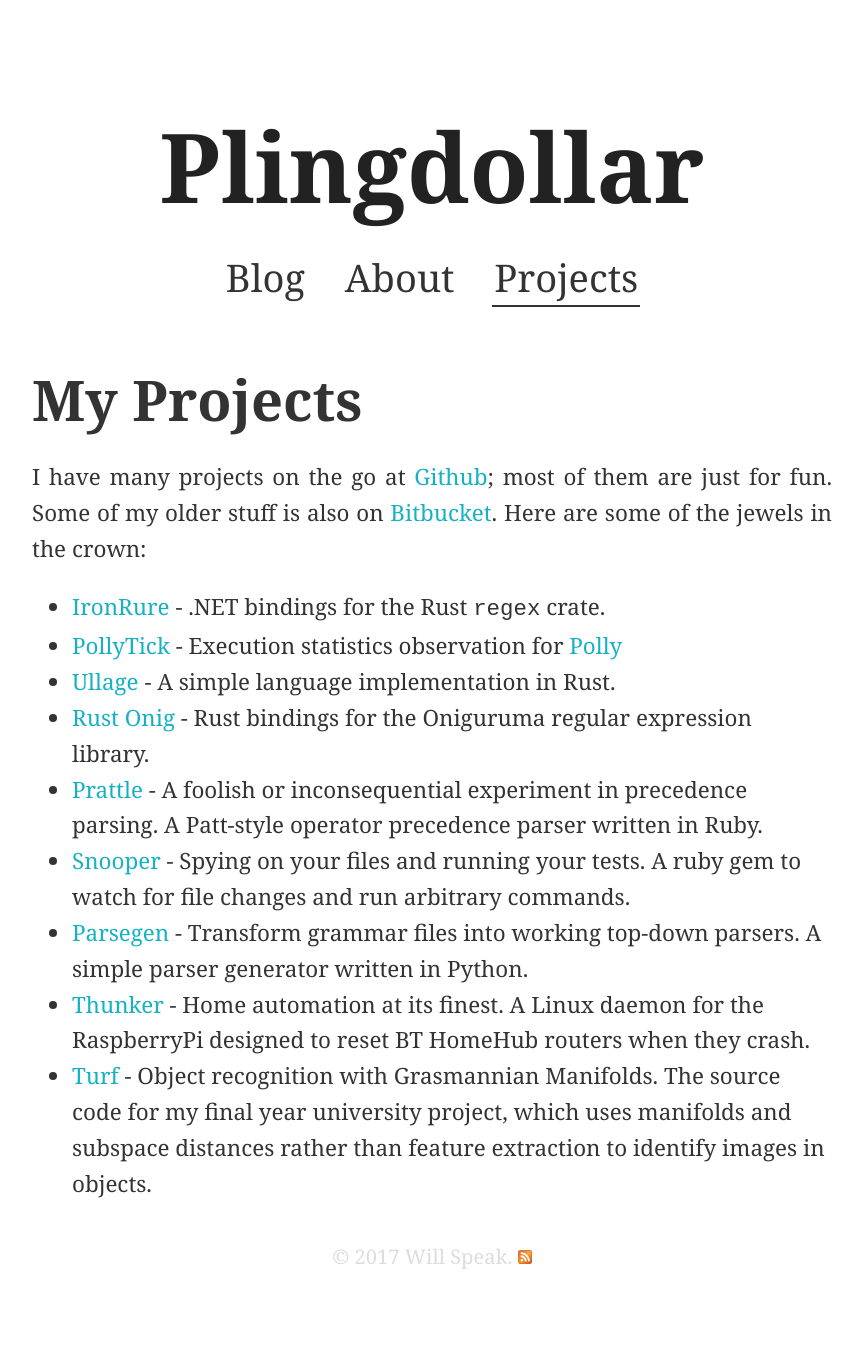
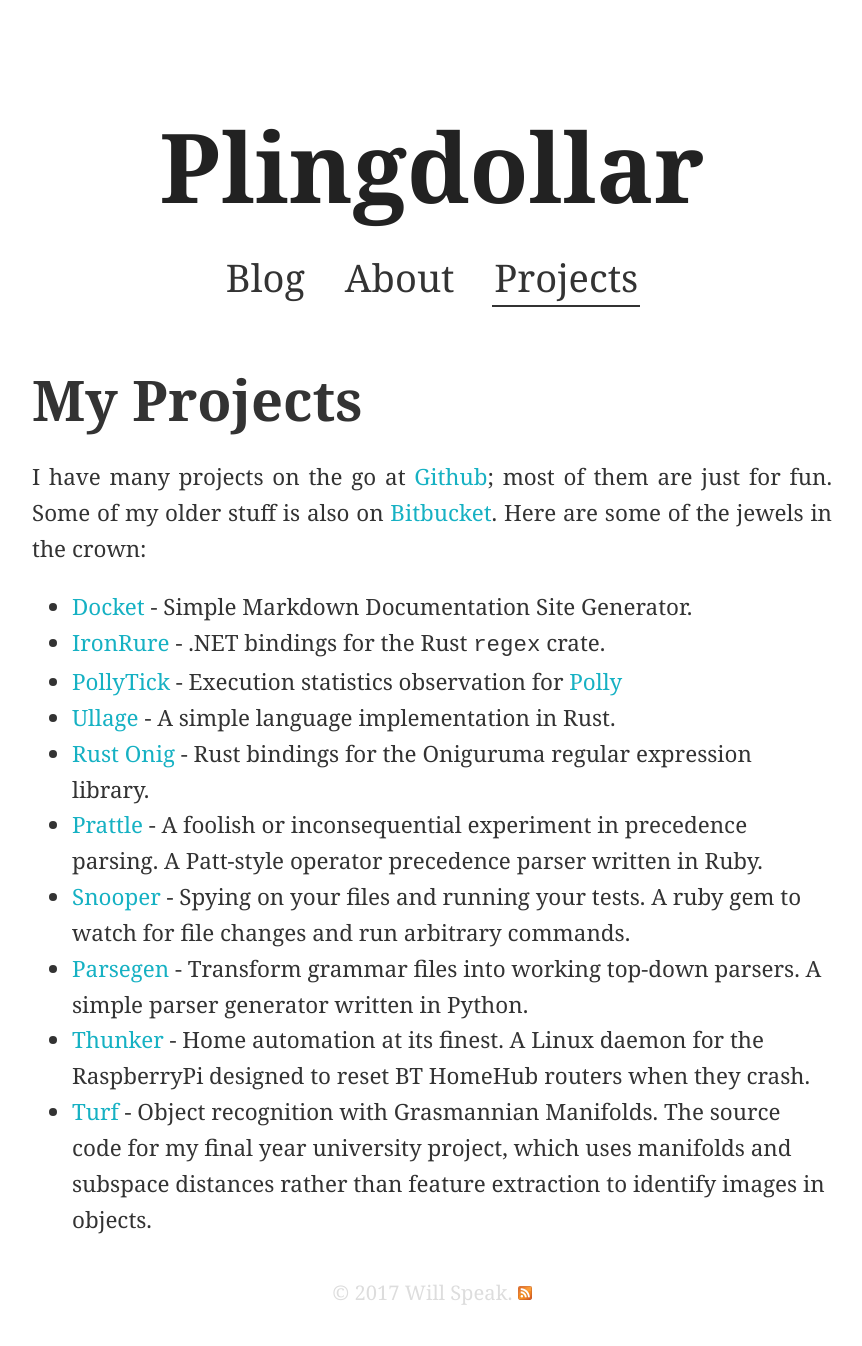
Before and after one commit to iwillspeak/iwillspeak.github.io, a Jekyll site: the page built from projects.md, in a window 1280 px wide. Shown: the whole page, without its empty margins (208-1070 px from the left). Built offline with Jekyll 4.4.1, drawn with Linux system fonts in a browser that asks for light colours; before the commit the page ends 1310 px from its top, so only the background shows below that.

Commit message:
Add Docket to Projects List

```diff
--- a/projects.md
+++ b/projects.md
@@ -8,6 +8,7 @@
 
 I have many projects on the go at [Github](http://github.com/iwillspeak); most of them are just for fun. Some of my older stuff is also on [Bitbucket](http://bitbucket.org/iwillspeak). Here are some of the jewels in the crown:
 
+* [Docket](https://github.com/iwillspeak/docket) - Simple Markdown Documentation Site Generator.
 * [IronRure](http://github.com/iwillspeak/IronRure) - .NET bindings for the Rust `regex` crate.
 * [PollyTick](http://github.com/iwillspeak/pollytick) - Execution statistics observation for [Polly](http://thepollyproject.org/)
 * [Ullage](http://github.com/iwillspeak/ullage) - A simple language implementation in Rust.
```
